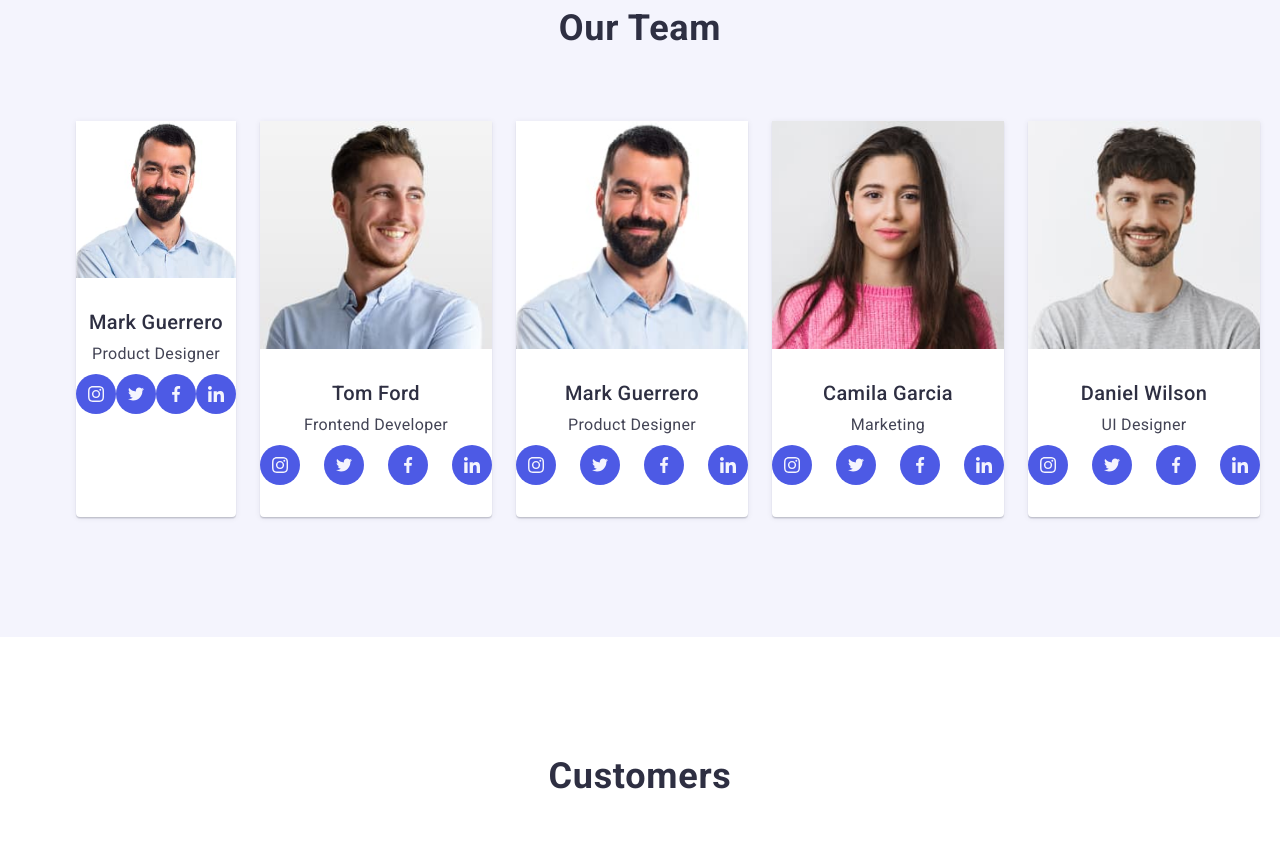
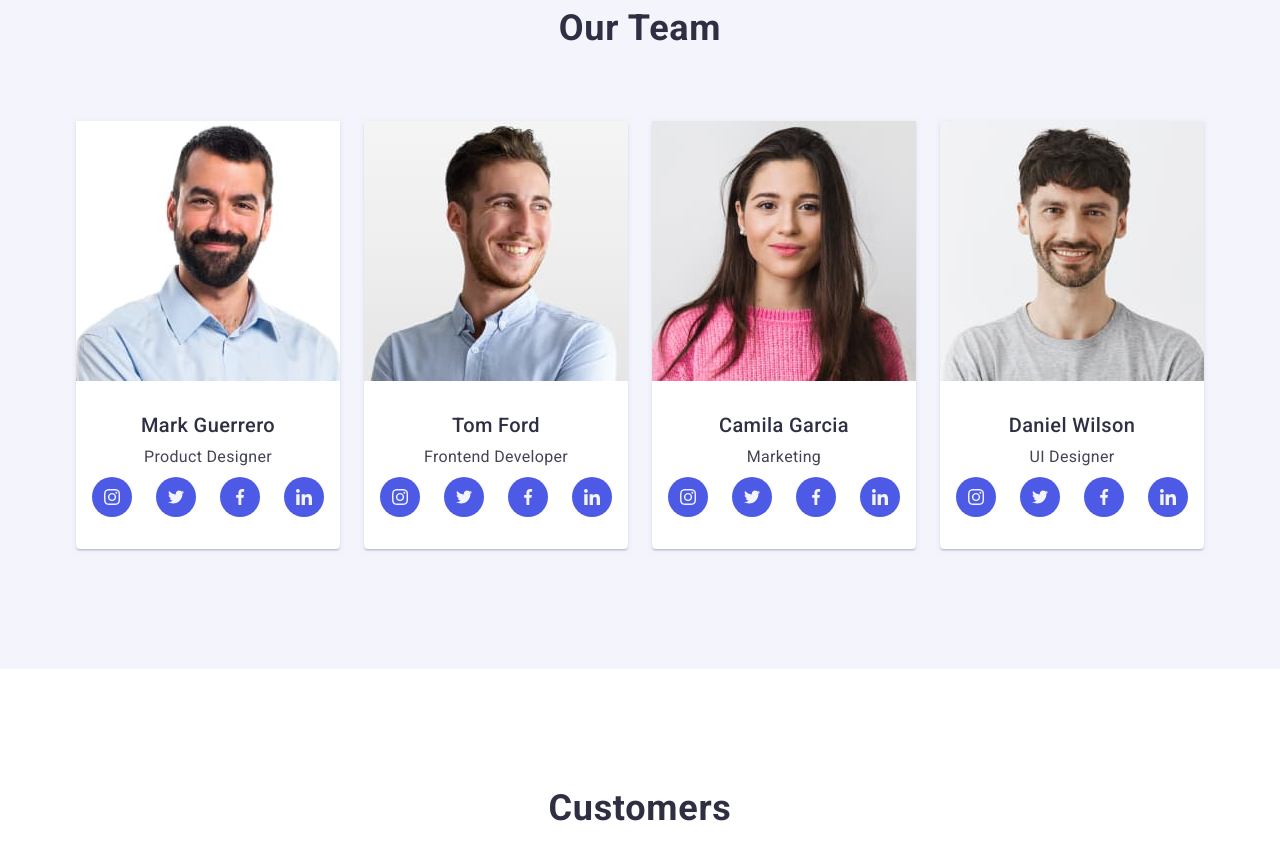
Before and after one commit to RosVor/goit-markup-hw-04, a plain HTML site: page index.html in a window 1280 px wide. Shown: the part 1800-2666 px from the top of the page. Drawn offline with nearby package versions, Linux system fonts and the light colour scheme.

Commit message:
Mark you are ...

```diff
--- a/index.html
+++ b/index.html
@@ -112,10 +112,11 @@
               <img src="./images/img1.jpg" alt="Product Designer Guerrero" width = "264">
               <h3 class="team-name">Mark Guerrero</h3>
               <p class="team-descr">Product Designer</p>
-              <ul class="team-list-icon list">
+              <ul class="team-soc-list list">
+
                 <li class="team-soc-item">
-                  <a href="" class="footer-soc-link link">
-                    <svg width= "16" height="16" class="team-soc-icon">
+                  <a href="" class="team-soc-link link">
+                    <svg width="16" height="16" class="team-soc-icon">
                       <use href="./images/symbol-defs.svg#icon-instagram-1"></use>
                     </svg>
                   </a>
@@ -123,7 +124,7 @@
 
                 <li class="team-soc-item">
                   <a href="" class="team-soc-link link">
-                    <svg width= "16" height="16" class="team-soc-icon">
+                    <svg width="16" height="16" class="team-soc-icon">
                     <use href="./images/symbol-defs.svg#icon-twitter-1"></use>
                     </svg>
                   </a>
@@ -131,7 +132,7 @@
 
                 <li class="team-soc-item">
                   <a href="" class="team-soc-link link">
-                    <svg width= "16" height="16" class="team-soc-icon">
+                    <svg width="16" height="16" class="team-soc-icon">
                     <use href="./images/symbol-defs.svg#icon-facebook-1"></use>
                     </svg>
                   </a>
@@ -139,13 +140,13 @@
 
                 <li class="team-soc-item">
                   <a href="" class="team-soc-link link">
-                    <svg width= "16" height="16" class="team-soc-icon">
+                    <svg width="16" height="16" class="team-soc-icon">
                     <use href="./images/symbol-defs.svg#icon-linkedin-1"></use>
                     </svg>
                   </a>
                 </li>
 
-            </ul>
+              </ul>
             </li>
 
             <li class="team-item">
@@ -187,47 +188,6 @@
                 </li>
 
               </ul>
-
-            <li class="team-item">
-              <img src="./images/img1.jpg" alt="Product Designer Guerrero" width = "264">
-              <h3 class="team-name">Mark Guerrero</h3>
-              <p class="team-descr">Product Designer</p>
-              <ul class="team-soc-list list">
-
-                <li class="team-soc-item">
-                  <a href="" class="team-soc-link link">
-                    <svg width="16" height="16" class="team-soc-icon">
-                      <use href="./images/symbol-defs.svg#icon-instagram-1"></use>
-                    </svg>
-                  </a>
-                </li>
-
-                <li class="team-soc-item">
-                  <a href="" class="team-soc-link link">
-                    <svg width="16" height="16" class="team-soc-icon">
-                    <use href="./images/symbol-defs.svg#icon-twitter-1"></use>
-                    </svg>
-                  </a>
-                </li>
-
-                <li class="team-soc-item">
-                  <a href="" class="team-soc-link link">
-                    <svg width="16" height="16" class="team-soc-icon">
-                    <use href="./images/symbol-defs.svg#icon-facebook-1"></use>
-                    </svg>
-                  </a>
-                </li>
-
-                <li class="team-soc-item">
-                  <a href="" class="team-soc-link link">
-                    <svg width="16" height="16" class="team-soc-icon">
-                    <use href="./images/symbol-defs.svg#icon-linkedin-1"></use>
-                    </svg>
-                  </a>
-                </li>
-
-              </ul>
-            </li>
 
             <li class="team-item">
               <img src="./images/img3.jpg" alt="Marketing Garcia" width = "264">
```
